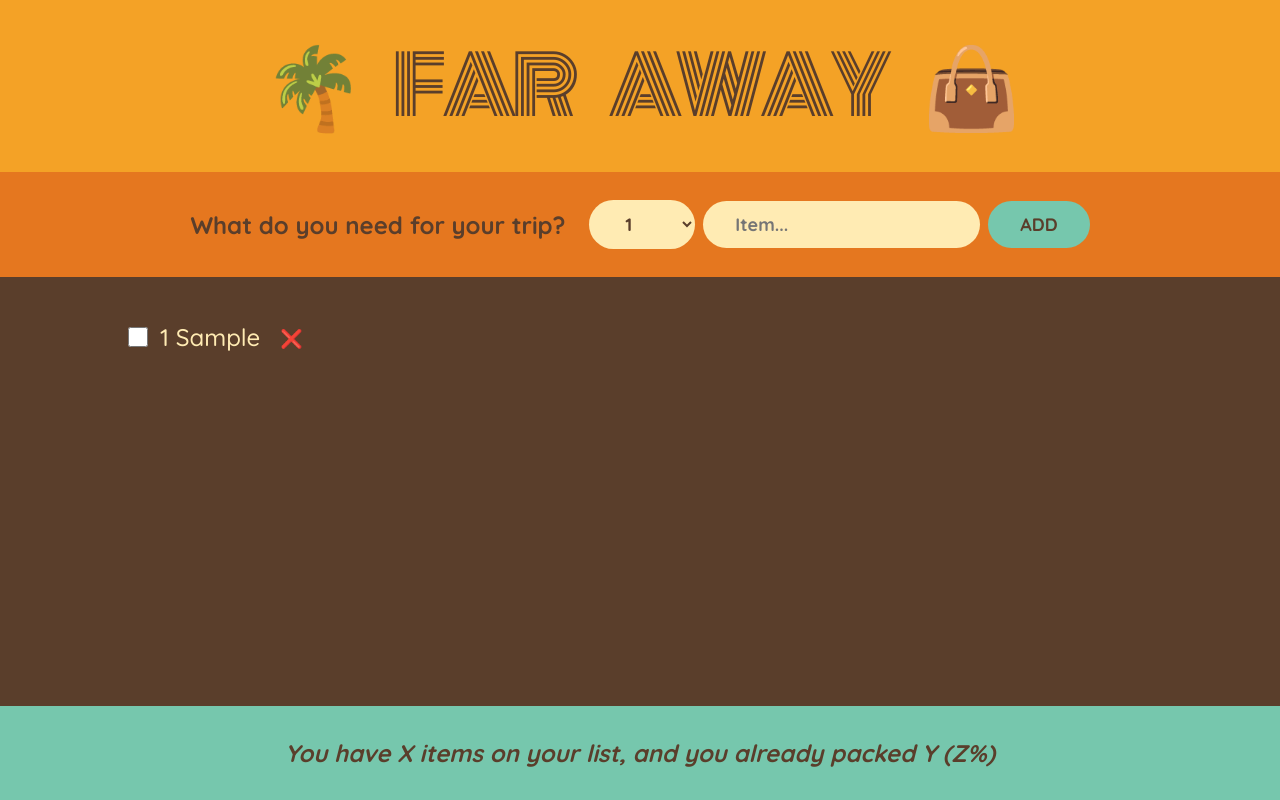
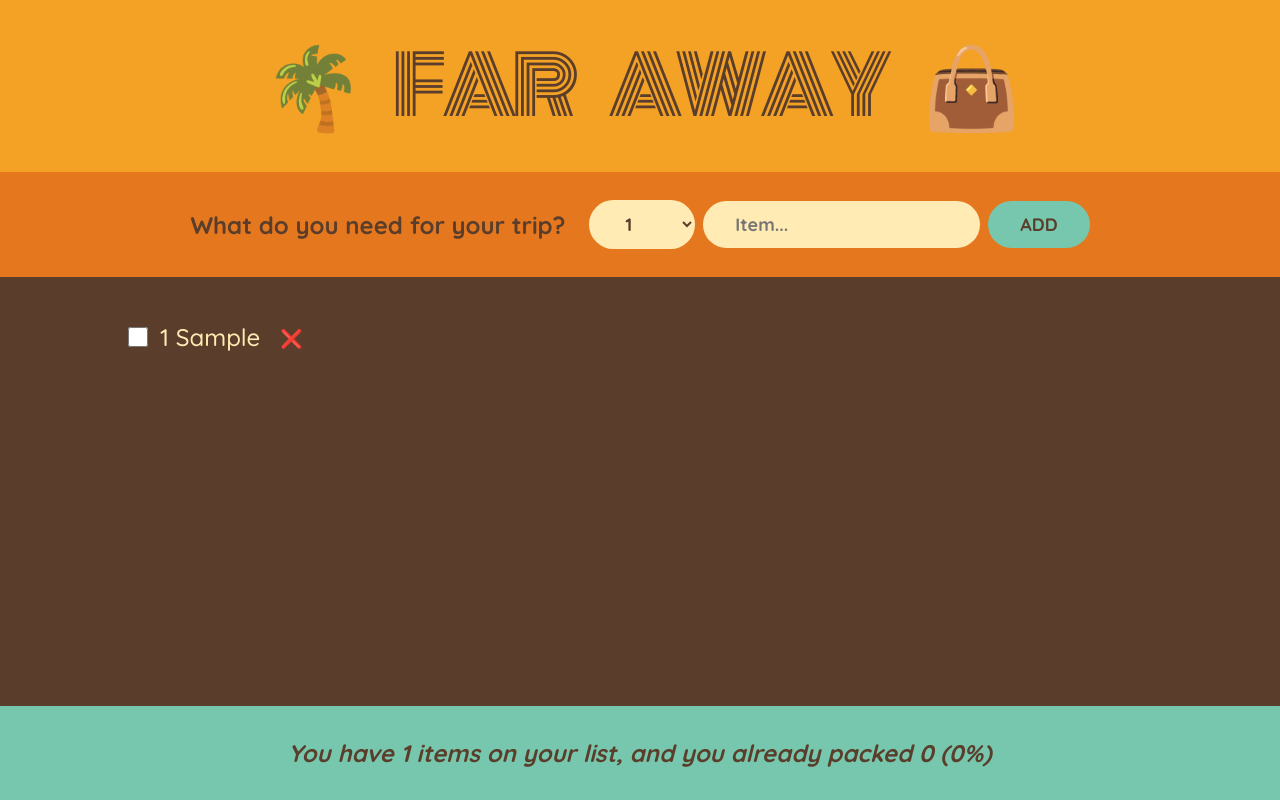
Before and after one commit to oskarziembrowicz/Travel-List, a React (Create React App) app: page / in a window 1280 px wide. Both pictures are taken after typing "Sample" into the empty fields and a click on the button "ADD". Built offline with nearby package versions, Linux system fonts and the light colour scheme.

Commit message:
Adding stats messages

```diff
--- a/src/App.js
+++ b/src/App.js
@@ -28,7 +28,7 @@
         onDeleteItem={handleDeleteItem}
         onToggleItem={handleToggleItem}
       />
-      <Stats />
+      <Stats items={items} />
     </div>
   );
 }
@@ -112,10 +112,26 @@
   );
 }
 
-function Stats() {
+function Stats({ items }) {
+  if (!items.length)
+    return (
+      <p className="stats">
+        <em>Start adding some items to your packing list</em>
+      </p>
+    );
+
+  const numItems = items.length;
+  const packedItems = items.filter((item) => item.packed).length;
+  const percentage = Math.round((packedItems / numItems) * 100);
+
   return (
     <footer className="stats">
-      <em>You have X items on your list, and you already packed Y (Z%)</em>
+      <em>
+        {percentage === 100
+          ? "You got everything! Ready to go 🚆"
+          : `You have ${numItems} items on your list, and you already packed
+        ${packedItems} (${percentage}%)`}
+      </em>
     </footer>
   );
 }
```
